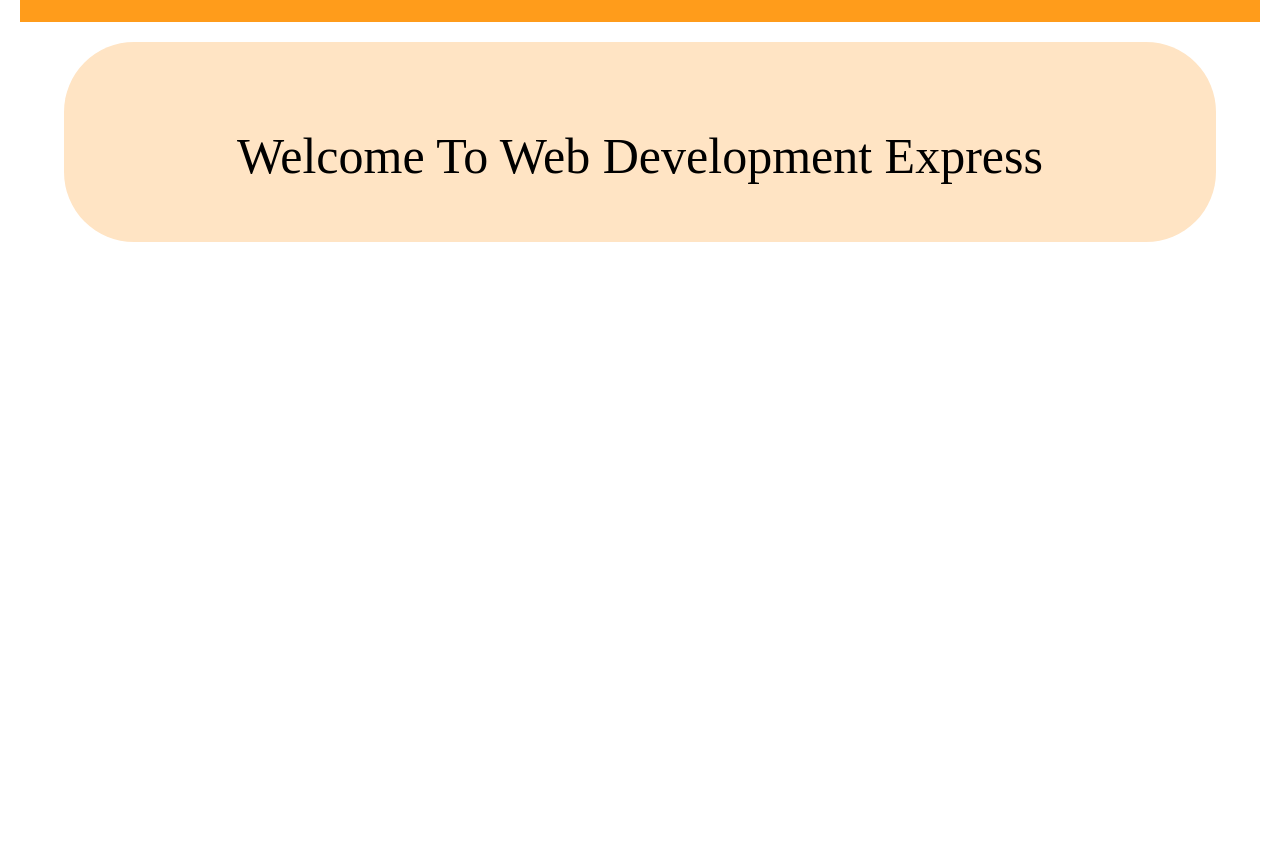
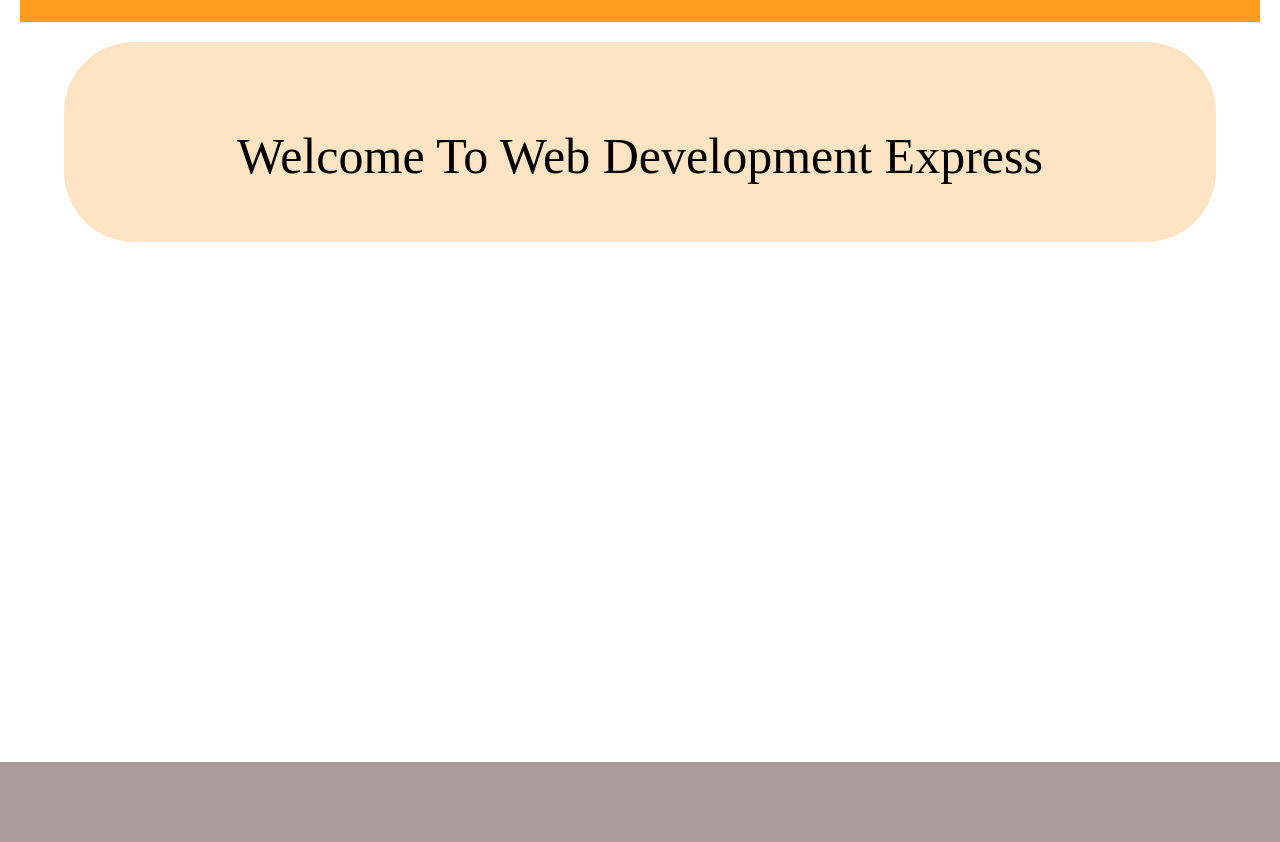
Before and after one commit to Kundan-K-Jaiswal/css-journey, a plain HTML site: page web-page-structure/index.html in a window 1280 px wide. Shown: the part 638-1480 px from the top of the page. Before the commit the page ends 1400 px from the top, so only its background shows below. Drawn offline with Linux system fonts and the light colour scheme.

Commit message:
Adding Footer -> web-page-structure

```diff
--- a/web-page-structure/index.html
+++ b/web-page-structure/index.html
@@ -35,6 +35,13 @@
     <!-- For Scrollable Page Format -->
     <div class="gap"></div>
   </main>
+
+  <footer>
+    <div class="lastfoot">
+      <div class="footer-content">
+      </div>
+    </div>
+  </footer>
 </body>
 
 </html>
--- a/web-page-structure/styles.css
+++ b/web-page-structure/styles.css
@@ -84,3 +84,17 @@ header {
   height: 65vh;
 }
 /* Style for the gap */
+
+
+/* Style for the footer */
+.lastfoot {
+  background-color: rgb(170, 155, 155);
+  height: 80px;
+  position: static;
+  bottom: 0px;
+}
+
+.lastfoot p {
+  padding: 5px;
+}
+/* Style for the footer */
```
